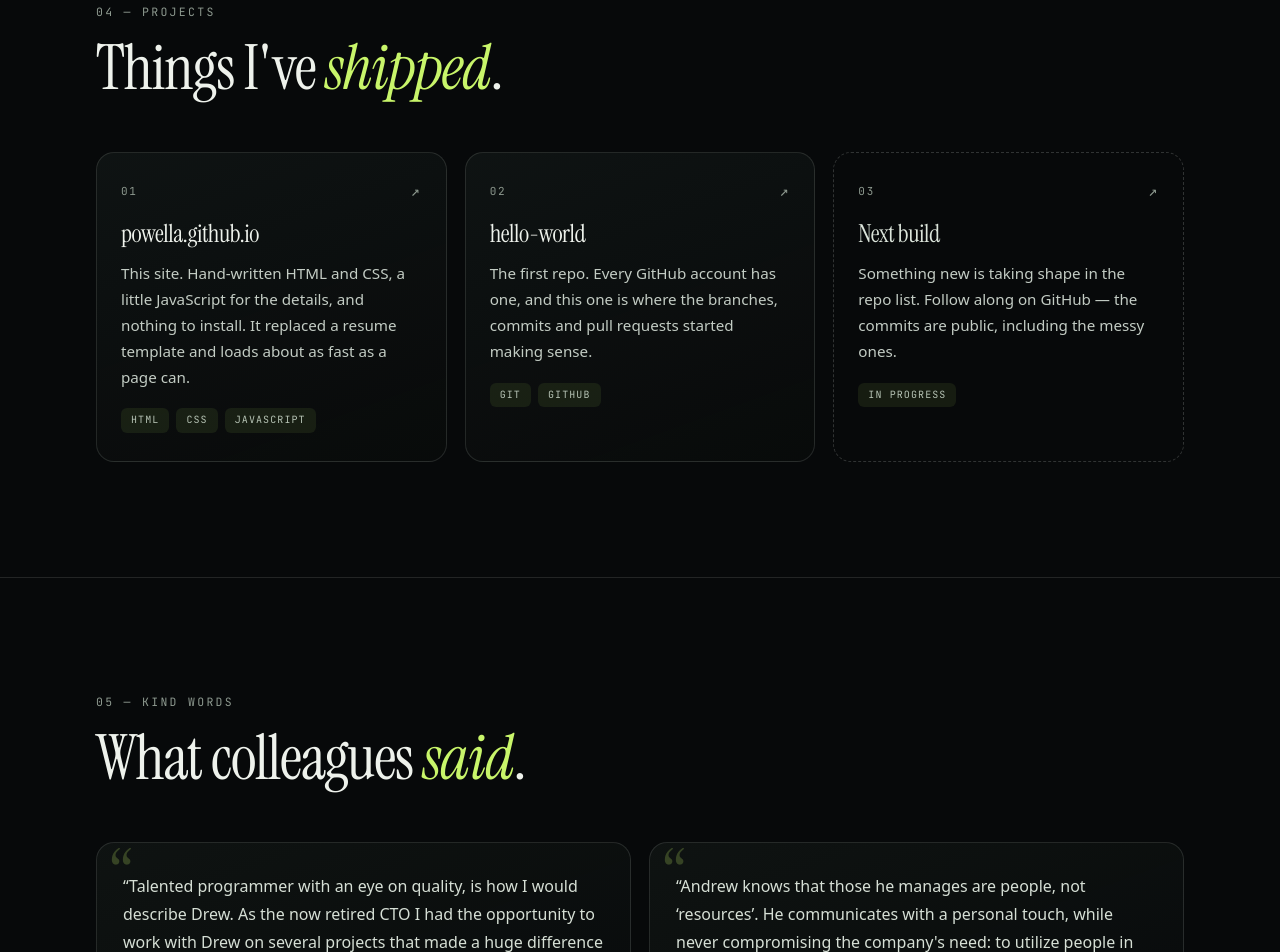
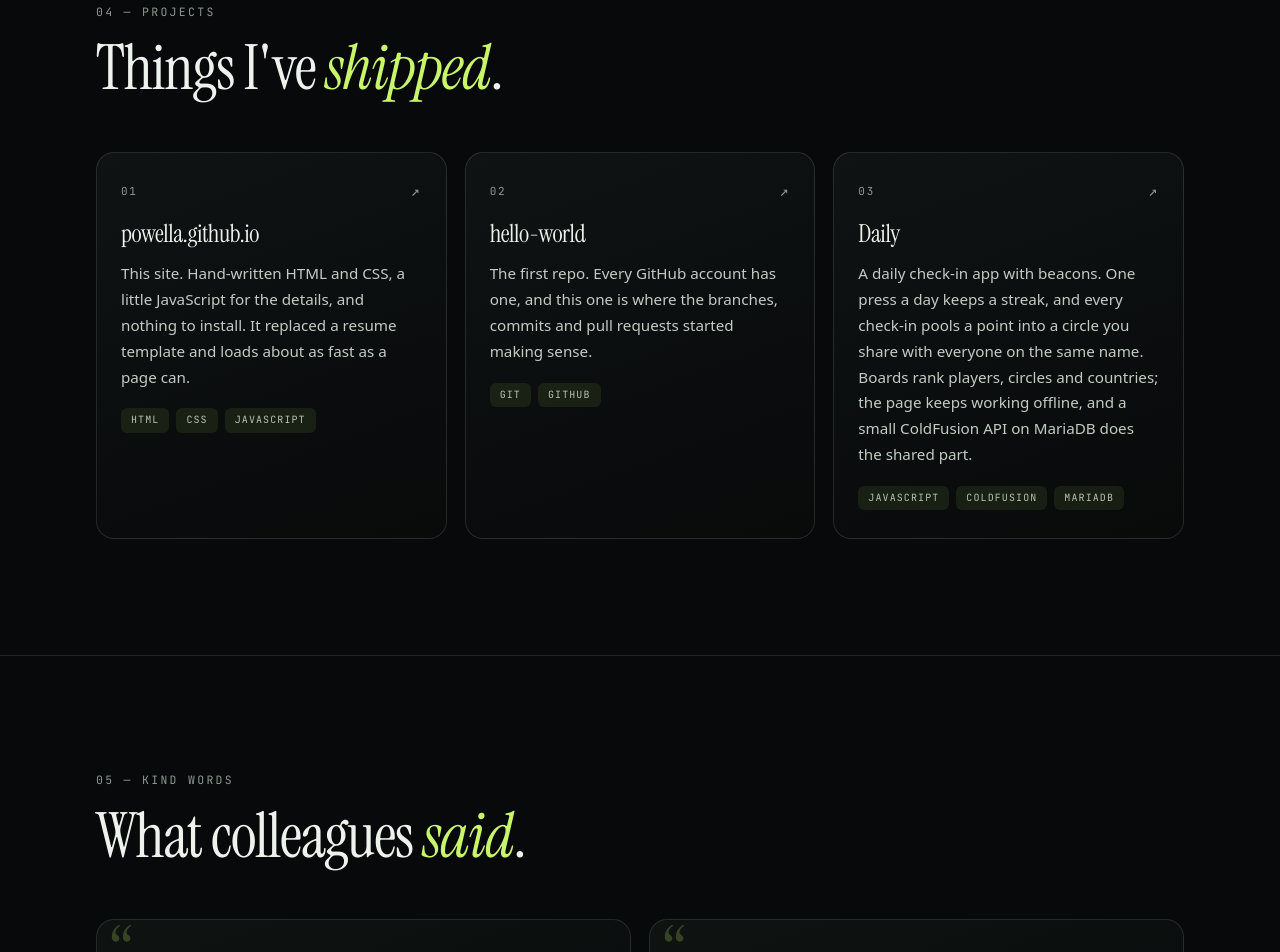
Before and after one commit to powella/powella.github.io, a plain HTML site: page index.html in a window 1280 px wide. Shown: the part 4702-5654 px from the top of the page. Drawn offline with Linux system fonts and the light colour scheme.

Commit message:
Add Daily to the work section

```diff
--- a/index.html
+++ b/index.html
@@ -315,15 +315,15 @@
               </ul>
             </a>
 
-            <a class="card card--ghost" href="https://github.com/powella?tab=repositories" target="_blank" rel="noreferrer" data-reveal style="--d:220ms">
+            <a class="card" href="https://github.com/powella/daily-checkin" target="_blank" rel="noreferrer" data-reveal style="--d:220ms">
               <div class="card__top">
                 <span class="card__no">03</span>
                 <span class="card__arrow" aria-hidden="true">↗</span>
               </div>
-              <h3>Next build</h3>
-              <p>Something new is taking shape in the repo list. Follow along on GitHub — the commits are public, including the messy ones.</p>
+              <h3>Daily</h3>
+              <p>A daily check-in app with beacons. One press a day keeps a streak, and every check-in pools a point into a circle you share with everyone on the same name. Boards rank players, circles and countries; the page keeps working offline, and a small ColdFusion API on MariaDB does the shared part.</p>
               <ul class="tags">
-                <li>In progress</li>
+                <li>JavaScript</li><li>ColdFusion</li><li>MariaDB</li>
               </ul>
             </a>
           </div>
```
